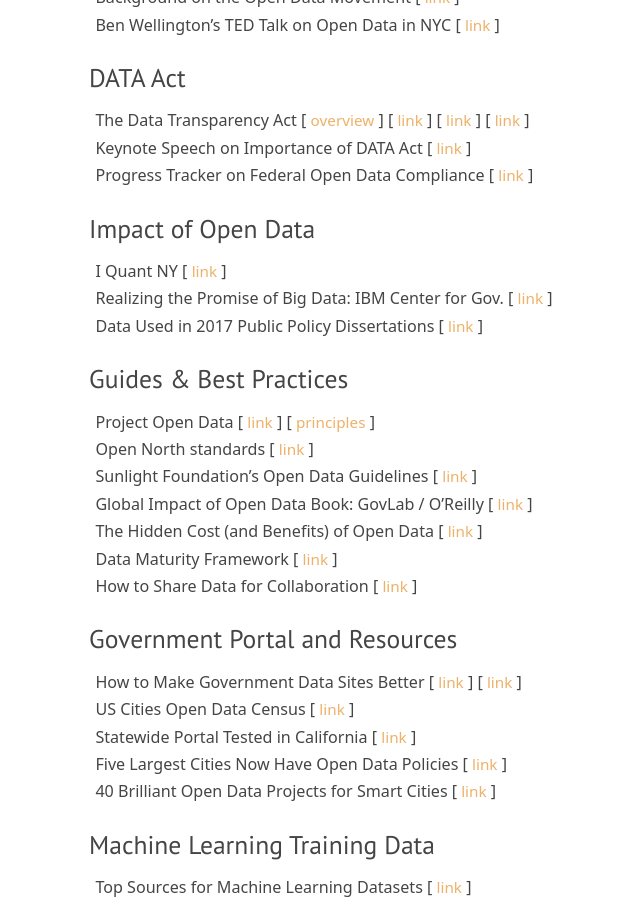
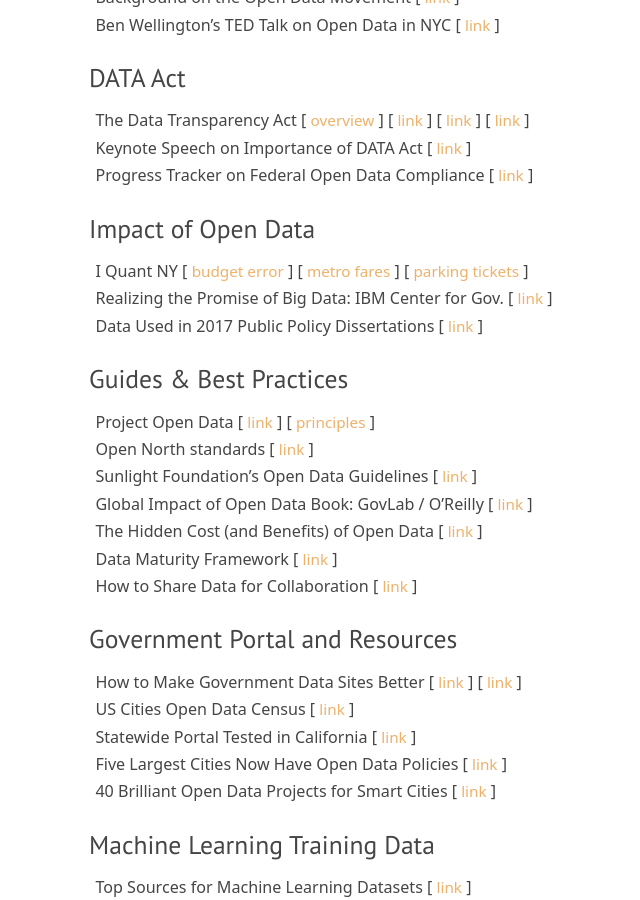
Before and after one commit to DS4PS/ds4ps.github.io, a Jekyll site: the page built from data.md, in a window 1280 px wide and 900 px high, scrolled down 1869 px. Shown: the whole window, without its empty margins (231-871 px from the left). Built offline with Jekyll 4.4.1, drawn with Linux system fonts in a browser that asks for light colours; nearby versions of some CDN libraries; library files that are not in the unit come from our copies.

Commit message:
Update data.md

```diff
--- a/data.md
+++ b/data.md
@@ -52,7 +52,7 @@
 
 ### Impact of Open Data
 
-* I Quant NY [ [link](http://iquantny.tumblr.com/) ]
+* I Quant NY [ [budget error](https://iquantny.tumblr.com/post/147446103684/open-data-reveals-791-million-error-in-newly) ] [ [metro fares](https://iquantny.tumblr.com/post/114470101209/i-quant-a-victory-mta-adds-new-button-for) ] [ [parking tickets](https://gizmodo.com/justice-the-fire-hydrant-that-earned-nyc-33-000-a-yea-1585633742) ]
 * Realizing the Promise of Big Data: IBM Center for Gov.  [ [link](http://www.businessofgovernment.org/sites/default/files/Realizing%20the%20Promise%20of%20Big%20Data_0.pdf) ]
 * Data Used in 2017 Public Policy Dissertations [ [link](http://publicmanagementresearch.com/2017/12/18/data-for-dissertations-december-18-2017/) ]
 
```
